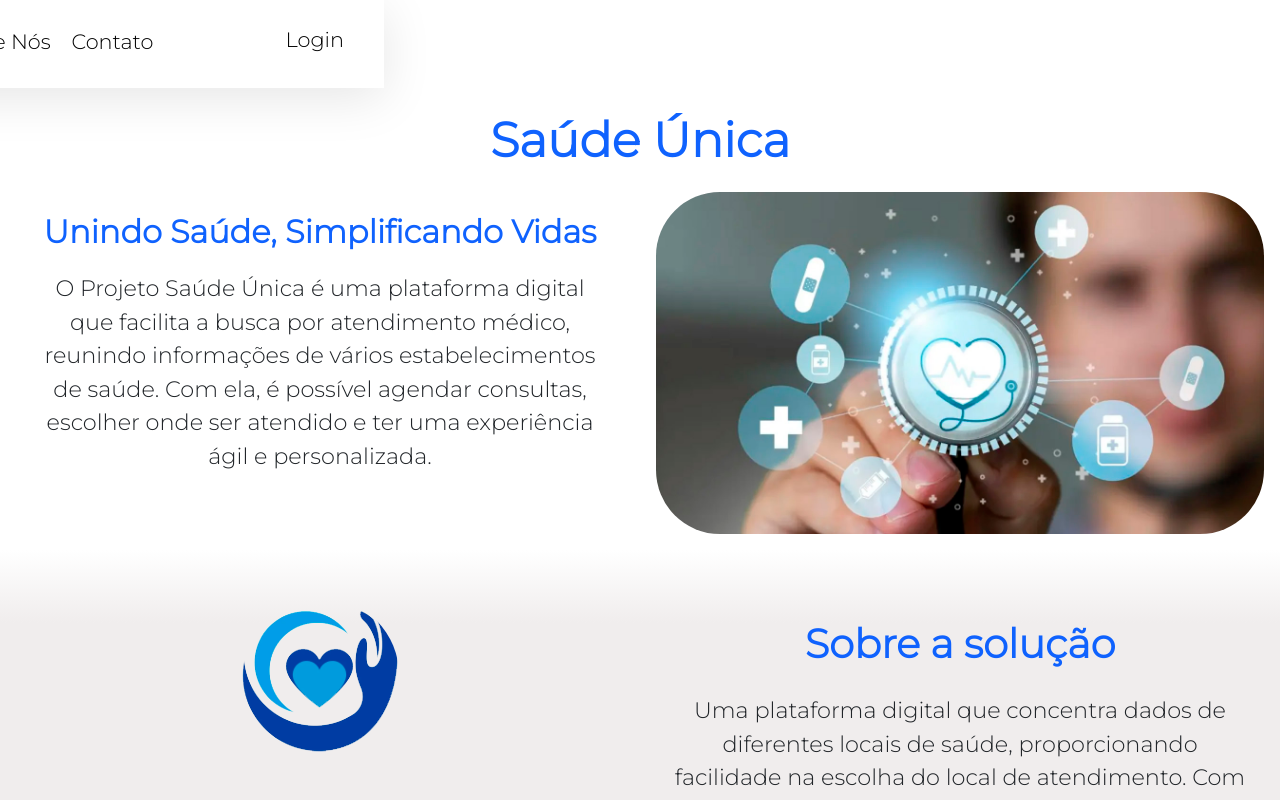
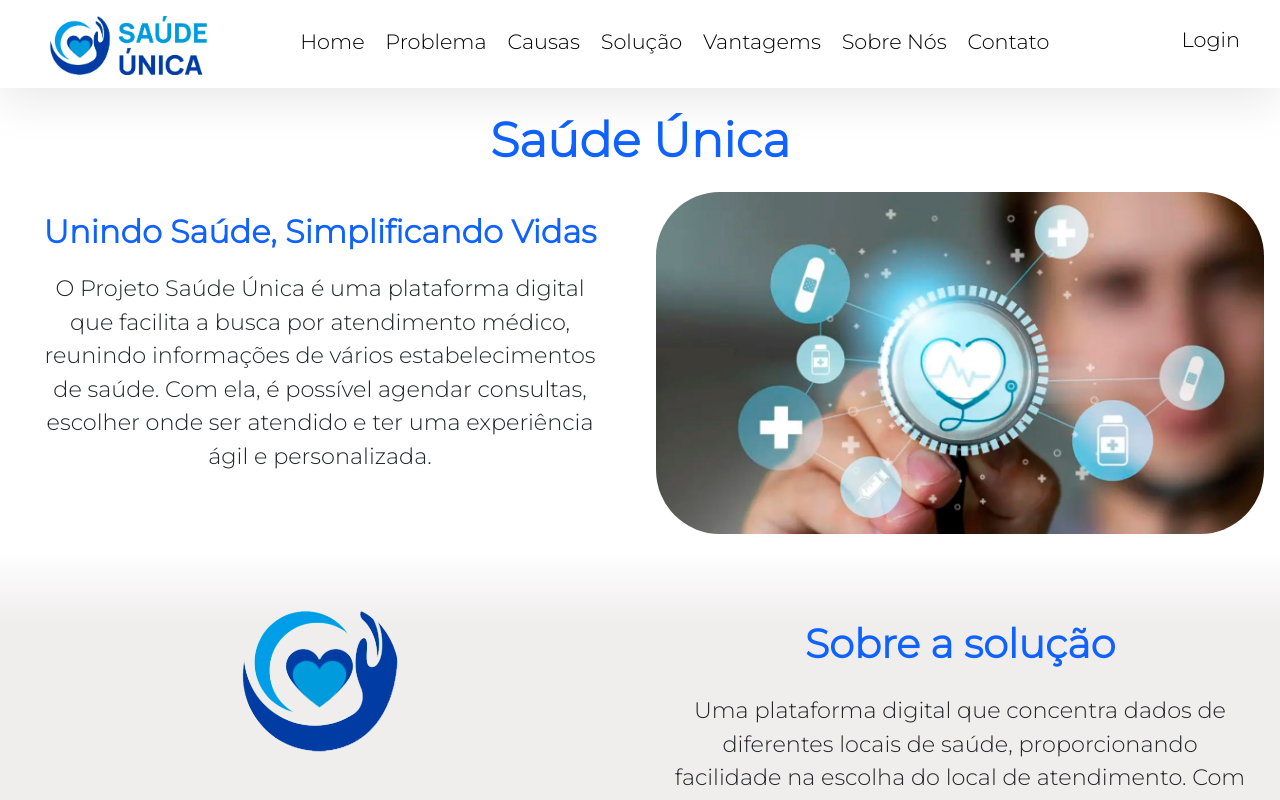
Before and after one commit to Front-End-1ESPW-Grupo-6/GS-Saude-Unica, a React (Create React App) app: page / in a window 1280 px wide. Shown: the top 800 px of the page. Built offline with nearby package versions, Linux system fonts and the light colour scheme.

Commit message:
Finalizando erro em header mobile

```diff
--- a/src/components/Header/header.scss
+++ b/src/components/Header/header.scss
@@ -1,4 +1,3 @@
-
 .Burguer {
     position: fixed;
     width: 0;
@@ -22,23 +21,27 @@
     cursor: pointer;
 }
 
-.mHeader{
+.mHeader {
     position: fixed;
     display: flex;
     flex-direction: column;
     z-index: 50;
     top: 0;
+    left: -70%;
     height: 100%;
-    left: -70%;
     padding: 1em 2em 0;
     background: white;
     box-shadow: 0 10px 50px rgba(0, 0, 0, 0.1);
     transition-property: left;
     transition-duration: 0.5s;
 }
+.mHeader.open {
+    left: 0;
+}
+
 @media (min-width: 1100px) {
     .mHeader {
-        translate: 0 0;
+        transform: translate(0, 0);
         flex-direction: row;
         justify-content: space-between;
         width: 100%;
@@ -98,6 +101,10 @@
     padding: 0.5em;
     margin: 0;
 }
+.LoginHeader li {
+    padding-top: 1rem;
+    margin: 0;
+}
 
 @media (min-width: 1100px) {
     .LoginHeader {
@@ -110,7 +117,9 @@
         padding: 0;
         margin: 0;
     }
+
     .LoginHeader li {
+        padding-top: 0;
         padding-left: 1rem;
         margin: 0;
     }
@@ -130,5 +139,6 @@
     color: #0f62fe;
     transition: 0.3s;
 }
+
 // ${({ isOpen }) => (isOpen ? '0' : '-100%')}
 //
--- a/src/components/Header/index.js
+++ b/src/components/Header/index.js
@@ -69,7 +69,7 @@ function Header() {
                     alt='burguer'
                     onClick={toggleMenu}></img>
             </div>
-            <div className='mHeader' style={{ left: menuOpen ? 0 : '-70%' }}>
+            <div className={`mHeader ${menuOpen ? 'open' : ''}`}>
                 <figure className='LogoHeader'>
                     <img className='LogoSideBarimg'
                         src={logo}
```
